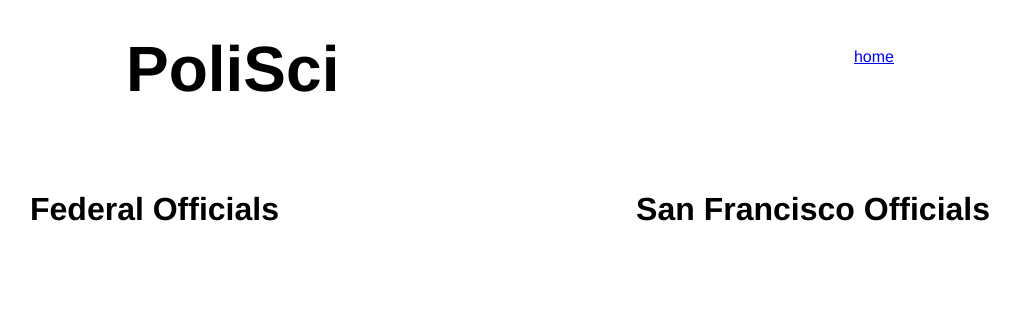
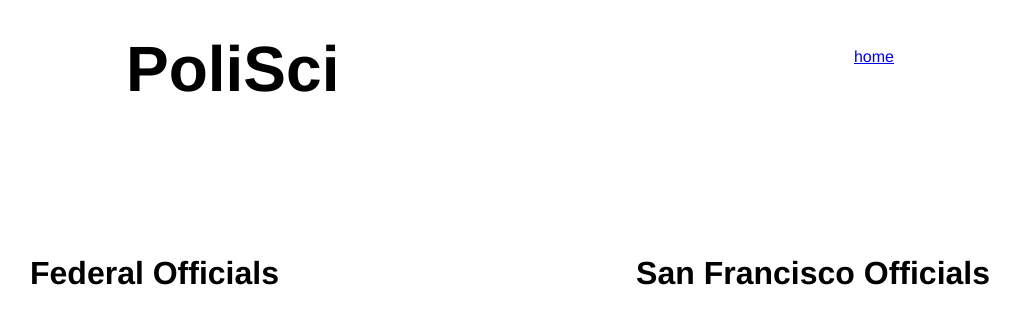
Before and after one commit to snehabn/polisci, a Sinatra app: page / in a window 1280 px wide. Shown: the top 324 px of the page, without its empty margins (130-1150 px from the left). Run offline with Sinatra, Linux system fonts and the light colour scheme; data that the repository does not hold is empty; some libraries are stand-ins or nearby versions.

Commit message:
update margins

```diff
--- a/public/css/application.css
+++ b/public/css/application.css
@@ -11,6 +11,7 @@
 
 .float_wrapper {
   overflow: hidden;
+  margin-bottom: 10%;
 }
 
 .left {
```
